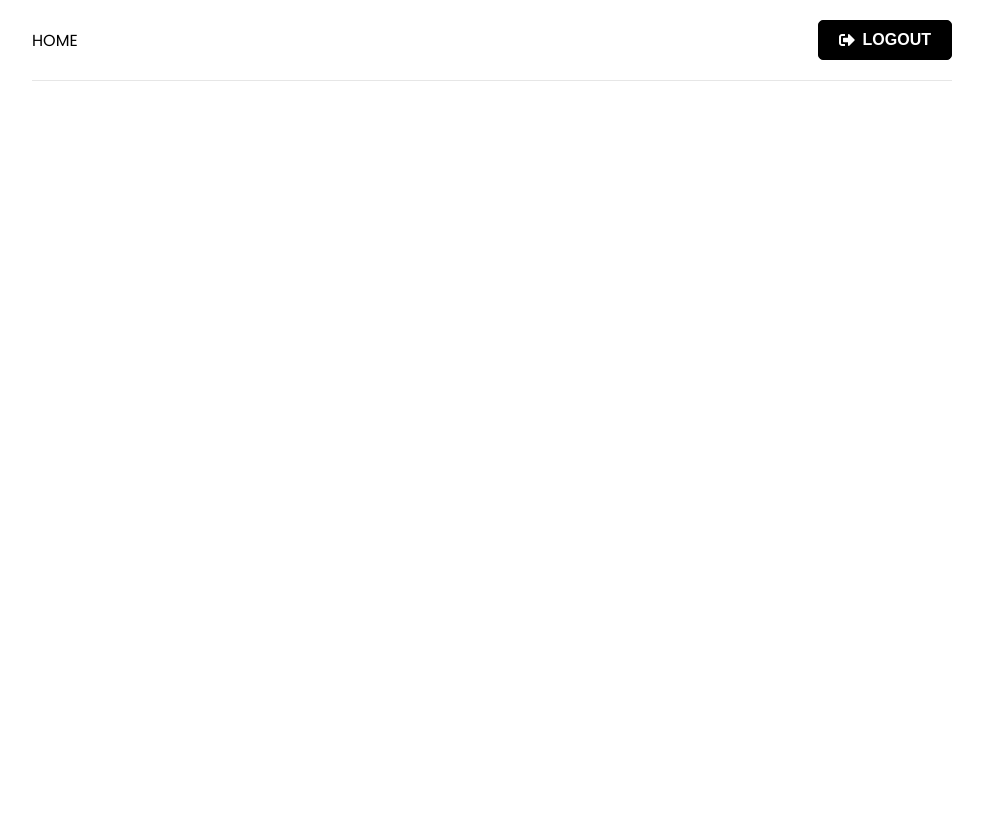
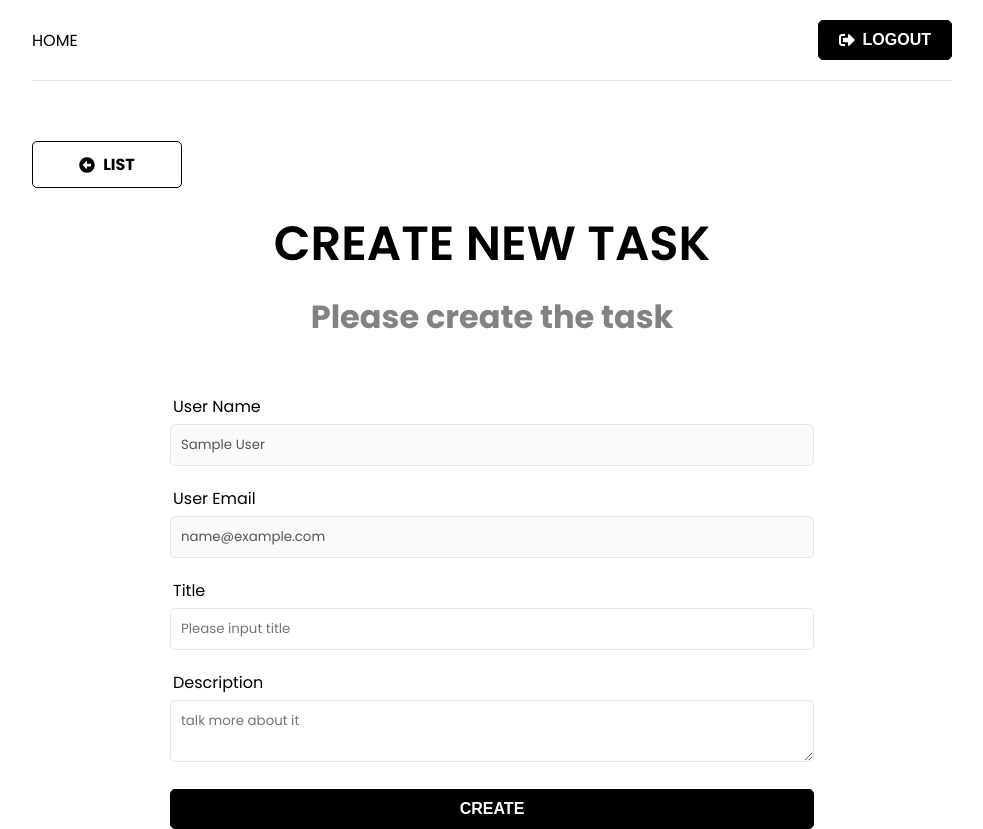
Before and after one commit to rick-liyue-huang/TaskList-Mern, a React (Create React App) app in the folder client/: page /newtask in a window 1280 px wide. Before the commit this address had no page. Shown: the whole page, without its empty margins (148-1131 px from the left). Before the commit the page ends 800 px from the top, so only its background shows below. Built offline with nearby package versions, Linux system fonts and the light colour scheme; sample sign-in values are in the browser's storage.

Commit message:
feat: complete single task

```diff
--- a/client/src/App.tsx
+++ b/client/src/App.tsx
@@ -6,6 +6,8 @@ import RegisterPage from "./pages/Register";
 import HeaderComponent from "./components/Header";
 import {ToastContainer} from "react-toastify";
 import 'react-toastify/dist/ReactToastify.css';
+import NewTaskPage from "./pages/NewTask";
+import ProtectedRoute from "./components/ProtectedRoute";
 
 function App() {
   return (
@@ -17,6 +19,9 @@ function App() {
            <Route path={'/'} element={<Home />} />
            <Route path={'/login'} element={<LoginPage />} />
            <Route path={'/register'} element={<RegisterPage />} />
+           <Route path={'/newtask'} element={<ProtectedRoute />}>
+             <Route path={'/newtask'} element={<NewTaskPage />} />
+           </Route>
          </Routes>
          <ToastContainer />
        </div>
--- a/client/src/app/store.ts
+++ b/client/src/app/store.ts
@@ -1,11 +1,13 @@
 import { configureStore, ThunkAction, Action } from '@reduxjs/toolkit';
 import authReducer from '../features/auth/authSlice';
+import taskReducer from '../features/tasks/taskSlice';
 
 
 
 export const store = configureStore({
   reducer: {
-    auth: authReducer
+    auth: authReducer,
+    task: taskReducer
   },
 });
 
--- /dev/null
+++ b/client/src/components/HomeButton.tsx
@@ -0,0 +1,13 @@
+import React from 'react';
+import {FaArrowAltCircleLeft} from "react-icons/fa";
+import {Link} from 'react-router-dom';
+
+const HomeButton = ({url}: {url: string}) => {
+	return (
+		<Link to={url} className={'btn btn-reverse btn-back'}>
+			<FaArrowAltCircleLeft /> LIST
+		</Link>
+	);
+};
+
+export default HomeButton;
--- /dev/null
+++ b/client/src/components/ProtectedRoute.tsx
@@ -0,0 +1,18 @@
+
+import React from 'react';
+import {Navigate, Outlet} from "react-router-dom";
+import {useAuthState} from "../hooks/useAuthState";
+import Spinner from "./Spinner";
+
+const ProtectedRoute = () => {
+
+	const {login, checkingStatus} = useAuthState();
+
+	if (checkingStatus) {
+		return <Spinner />
+	}
+
+	return login ? <Outlet /> : <Navigate to={'/login'} />
+};
+
+export default ProtectedRoute;
--- /dev/null
+++ b/client/src/features/tasks/taskService.ts
@@ -0,0 +1,30 @@
+
+import axios from "axios";
+import {SingleTaskType} from "./taskSlice";
+
+const API_URI = '/api/tasks/';
+
+
+/**
+ * @desc create new task after login or register
+ * @param task
+ * @param token
+ */
+const createNewTask = async (task: SingleTaskType, token: string) => {
+	const config = {
+		headers: {
+			Authorization: `Bearer ${token}`
+		}
+	};
+
+	const response = await axios.post(API_URI, task, config);
+
+	return response.data;
+}
+
+const taskService = {
+	createNewTask
+}
+
+
+export default taskService;
--- /dev/null
+++ b/client/src/features/tasks/taskSlice.ts
@@ -0,0 +1,83 @@
+
+import {createSlice, createAsyncThunk} from "@reduxjs/toolkit";
+import taskService from './taskService';
+import {RootState} from "../../app/store";
+
+
+export interface ResponseTaskType {
+	title: string;
+	description: string
+	user: string,
+	status: string;
+}
+
+
+export interface TaskType {
+	tasks: ResponseTaskType[]
+	task: ResponseTaskType | {};
+	isError: boolean;
+	isSuccess: boolean;
+	isLoading: boolean;
+	message: string;
+}
+
+export interface SingleTaskType {
+	title: string;
+	description: string;
+}
+
+const initialState: TaskType = {
+	tasks: [],
+	task: {},
+	isError: false,
+	isSuccess: false,
+	isLoading: false,
+	message: ''
+}
+
+export const createNewTask = createAsyncThunk(
+	'tasks/create',
+	async (taskData: SingleTaskType, thunkApi) => {
+
+		try {
+
+			// @ts-ignore
+			const token = (thunkApi.getState() as RootState).auth.user.token;
+
+			return await taskService.createNewTask(taskData, token)
+		} catch (err) {
+			const message =
+				(err.response && err.response.data && err.response.data.message)
+				|| err.message ||
+				err.toString() as string;
+
+			return thunkApi.rejectWithValue(message);
+		}
+	}
+)
+
+export const taskSlice = createSlice({
+	name: 'task',
+	initialState,
+	reducers: {
+		reset: (state) => initialState
+	},
+	extraReducers: (builder => {
+		builder
+			.addCase(createNewTask.pending, (state) => {
+				state.isLoading = true;
+			})
+			.addCase(createNewTask.fulfilled, (state, action) => {
+				state.isLoading = false;
+				state.isSuccess = true;
+			})
+			.addCase(createNewTask.rejected, (state, action) => {
+				state.isLoading = false;
+				state.isError = true;
+				state.message = action.payload as string;
+			})
+	})
+});
+
+export const {reset} = taskSlice.actions;
+export default taskSlice.reducer;
--- /dev/null
+++ b/client/src/hooks/useAuthState.ts
@@ -0,0 +1,27 @@
+
+import {useState, useEffect} from "react";
+import {useSelector} from "react-redux";
+import {RootState} from "../app/store";
+
+
+
+export const useAuthState = () => {
+	const [login, setLogin] = useState(false);
+	const [checkingStatus, setCheckingStatus] = useState(true);
+
+
+	const {user} = useSelector((state: RootState) => state.auth);
+
+	useEffect(() => {
+
+		if (user) {
+			setLogin(true);
+		}
+		else {
+			setLogin(false)
+		}
+		setCheckingStatus(false);
+	}, [user]);
+
+	return {login, checkingStatus}
+}
--- /dev/null
+++ b/client/src/pages/NewTask.tsx
@@ -0,0 +1,92 @@
+import React, {ChangeEvent, FormEvent, useState, useEffect} from 'react';
+import {useSelector, useDispatch} from "react-redux";
+import {RootState} from "../app/store";
+import {useNavigate} from "react-router-dom";
+import {toast} from "react-toastify";
+import SpinnerComponent from "../components/Spinner";
+import {createNewTask, reset} from "../features/tasks/taskSlice";
+import HomeButton from '../components/HomeButton';
+
+
+const NewTaskPage = () => {
+
+	const {user} = useSelector((state: RootState) => state.auth);
+	const {isLoading, isError, isSuccess, message, task} = useSelector((state: RootState) => state.task);
+
+	const dispatch = useDispatch();
+	const navigate = useNavigate();
+
+	const [name] = useState(user?.name);
+	const [email] = useState(user?.email);
+	const [title, setTitle] = useState('');
+	const [description, setDescription] = useState('');
+
+	const handleSubmit = (e: FormEvent<HTMLFormElement>) => {
+		e.preventDefault();
+		dispatch(createNewTask({
+			title, description
+		}))
+	}
+
+	useEffect(() => {
+		if (isError) {
+			toast.error(message)
+		}
+
+		if (isSuccess) {
+			dispatch(reset());
+			navigate('/tasks')
+		}
+		dispatch(reset())
+	}, [dispatch, isError, isSuccess, navigate, message])
+
+
+	if (isLoading) return <SpinnerComponent />
+	return (
+		<>
+			<HomeButton url={'/'} />
+			<section className={'heading'}>
+				<h1>CREATE NEW TASK</h1>
+				<p>Please create the task</p>
+			</section>
+
+			<section className={'form'}>
+				<div className="form-group">
+					<label htmlFor="name">User Name</label>
+					<input
+						type="text" className="form-control"
+						value={name} disabled id={'name'}
+					/>
+				</div>
+				<div className="form-group">
+					<label htmlFor="email">User Email</label>
+					<input
+						type="text" className="form-control"
+						value={email} disabled id={'email'}
+					/>
+				</div>
+				<form onSubmit={handleSubmit}>
+					<div className={'form-group'}>
+						<label htmlFor="title">Title</label>
+						<input className={'form-control'}
+							type="text" id={'title'} placeholder={'Please input title'} name={'title'}
+							value={title} onChange={(e: ChangeEvent<HTMLInputElement>) => setTitle(e.target.value)}
+						/>
+					</div>
+					<div className={'form-group'}>
+						<label htmlFor="description">Description</label>
+						<textarea className={'form-control'}
+							id={'description'} placeholder={'talk more about it'} name={'description'}
+							value={description} onChange={(e: ChangeEvent<HTMLTextAreaElement>) => setDescription(e.target.value)}
+						/>
+					</div>
+					<div className="form-group">
+						<button className={'btn btn-block'}>CREATE</button>
+					</div>
+				</form>
+			</section>
+		</>
+	);
+};
+
+export default NewTaskPage;
```
